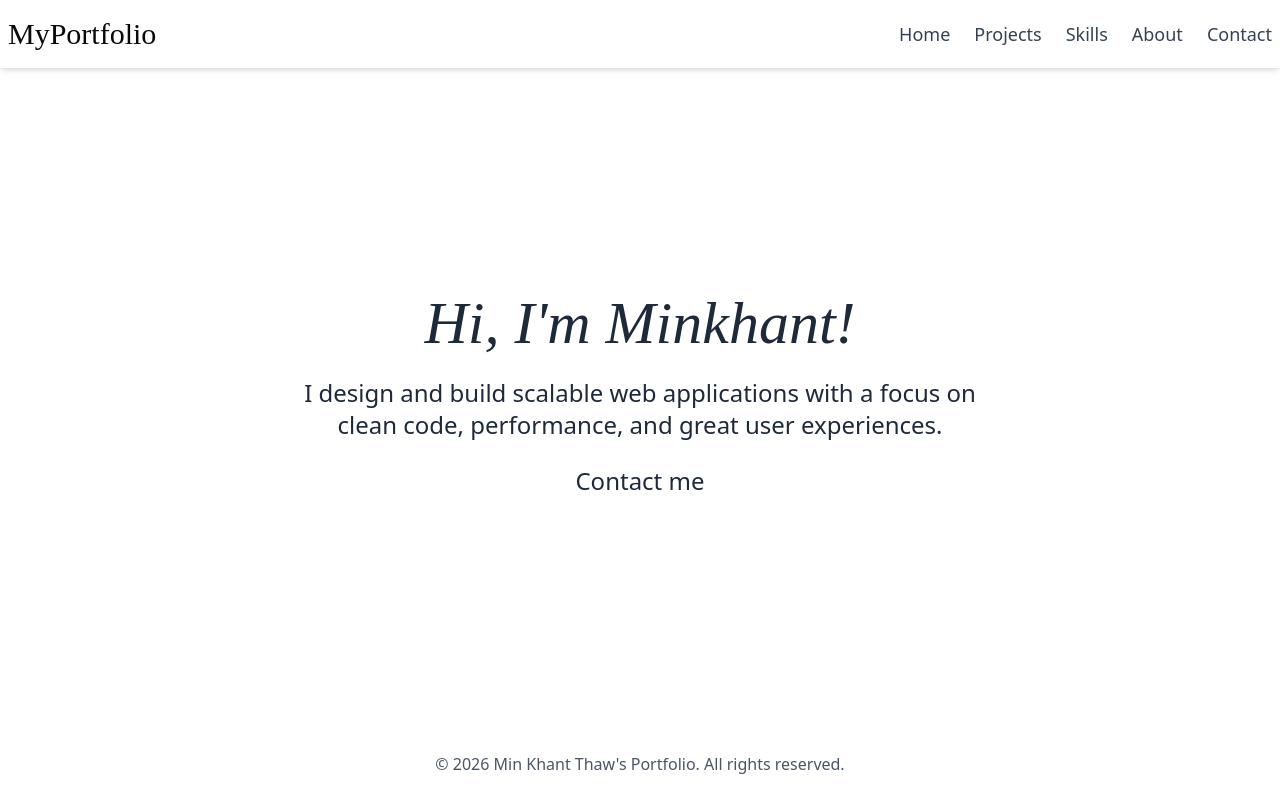
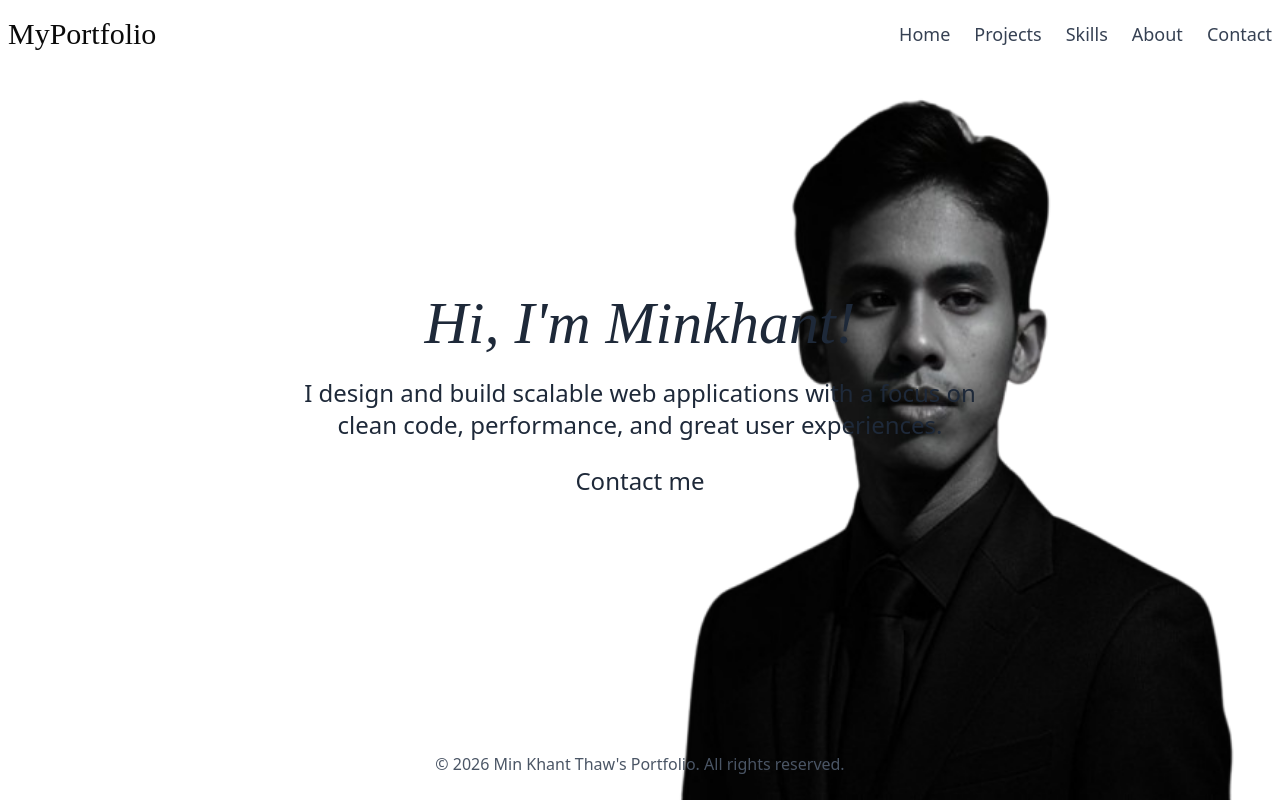
Before and after one commit to mk293822/Portfolio, a React (Vite) app: page / in a window 1280 px wide. Built offline with nearby package versions, Linux system fonts and the light colour scheme; a web font is replaced by a local one.

Commit message:
Fix the profile background error

```diff
--- a/src/index.css
+++ b/src/index.css
@@ -74,8 +74,10 @@ body::-webkit-scrollbar {
 	display: none; /* Chrome, Safari */
 }
 
-.hero {
-	background-image: url("../assets/profile-no-bg.png");
+@media (min-width: 1280px) {
+	.hero {
+		background-image: url("./assets/profile-no-bg.png");
+	}
 }
 
 :root {
--- a/src/pages/About.tsx
+++ b/src/pages/About.tsx
@@ -2,7 +2,7 @@ const About = () => {
 	return (
 		<section
 			id="about"
-			className="h-screen snap-start flex flex-col justify-center items-center text-center px-6 bg-contain bg-no-repeat bg-bottom-right xl:hero"
+			className="hero h-screen snap-start flex flex-col justify-center items-center text-center px-6 bg-contain bg-no-repeat bg-bottom-right"
 		>
 			<h1 className="text-4xl md:text-6xl mb-6 font-radley italic">About Me</h1>
 
--- a/src/pages/Home.tsx
+++ b/src/pages/Home.tsx
@@ -49,7 +49,7 @@ const Home = () => {
 				</div>
 			</header>
 
-			<div className="flex flex-col items-center justify-center h-[calc(90vh+2.5px)] bg-contain bg-no-repeat bg-right flex-1 xl:hero">
+			<div className="hero flex flex-col items-center justify-center h-[calc(90vh+2.5px)] bg-contain bg-no-repeat bg-right flex-1 xl:bg-background">
 				<div className="text-gray-800 text-center flex-1 items-center flex flex-col justify-center">
 					{/* Hero Section */}
 					<div className="text-center max-w-3xl mx-auto">
```
